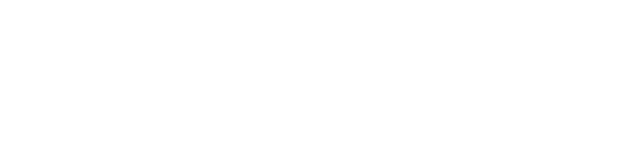
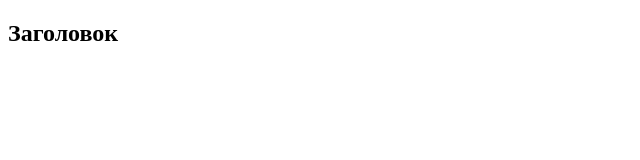
Before and after one commit to 63-fuchsia/git-webinar-2, a plain HTML site: page index.html in a window 1280 px wide. Shown: the whole page, without its empty margins (0-640 px from the left). Drawn offline with Linux system fonts and the light colour scheme.

Commit message:
Update index.html

```diff
--- a/index.html
+++ b/index.html
@@ -8,7 +8,8 @@
 <body>
     <section></section>
     <section>
-        <h2></h2>
+        <h2>Заголовок</h2>
     </section>
 </body>
+
 </html>
```
